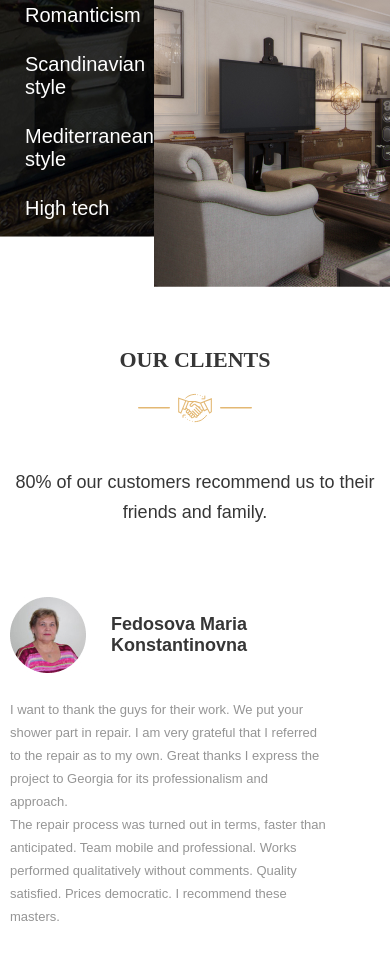
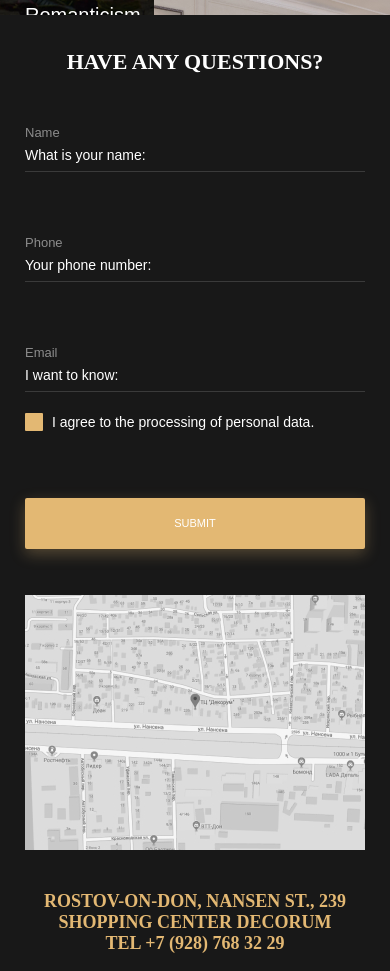
Before and after one commit to romanpast/RepairDesignProjectSF, a website: page index.html in a window 390 px wide. Shown: the part 5174-6145 px from the top of the page. Drawn offline with Linux system fonts and the light colour scheme.

Commit message:
mobile view changes

```diff
--- a/gulpfile.js
+++ b/gulpfile.js
@@ -8,6 +8,7 @@ const pseudoelements = require('postcss-pseudoelements');
 const vmin = require('postcss-vmin');
 const pixrem = require('pixrem');
 const will_change = require('postcss-will-change');
+const reset = require('postcss-css-reset');
 
 gulp.task('modify', () => {
 
@@ -18,7 +19,8 @@ gulp.task('modify', () => {
         opacity,
         pseudoelements,
         vmin,
-        pixrem
+        pixrem,
+        reset
       ];
 
       return gulp.src('public/src/style.css')
--- a/index.html
+++ b/index.html
@@ -363,7 +363,6 @@
                     </div>
                 </div>
             </div>
-            </div>
         </section>
 
         <section class="questions">
@@ -394,13 +393,16 @@
                 <button class="btn-submit" type="submit">Submit</button>
             </div>
             </form>
-            <h3 class="txt-yellow">Rostov-on-Don, Nansen St., 239 Shopping Center
-                Decorum Tel +7 (928) 768 32 29</h3>
-                <div class="icons"> <a href="" class="icon"><img src="public/img/icon-email.svg" alt="email"></a>
-                    <a href="" class="icon"><img src="public/img/icon-inst.svg" alt="instagram"></a></div>
+            <div class="map-wrapper">
+                <h3 class="txt-yellow">Rostov-on-Don, Nansen St., 239 Shopping Center
+                    Decorum Tel +7 (928) 768 32 29</h3>
+                    <div class="icons"> <a href="" class="icon"><img src="public/img/icon-email.svg" alt="email"></a>
+                        <a href="" class="icon"><img src="public/img/icon-inst.svg" alt="instagram"></a></div>
 
-                <img src="public/img/map.jpg" alt="" class="map">
-                </div>
+                    <img src="public/img/map.jpg" alt="location" class="map">
+                    </div>
+            </div>
+
         </section>
 
     </main>
--- a/main.js
+++ b/main.js
@@ -1,11 +1,15 @@
 // media query
 const mobileSize = window.matchMedia("(max-width: 768px)");
 const submitButton = document.querySelector("#submitApplication")
+const locationMap = document.querySelector(".map");
 const changeText = (media) => media.matches ? submitButton.innerHTML = "application" : submitButton.innerHTML = "submit your application";
+const changeImg = (media) => media.matches ? locationMap.src = "public/img/map-s.jpg" : locationMap.src = "public/img/map.jpg";
 
 changeText(mobileSize);
+changeImg(mobileSize);
 mobileSize.addEventListener("change", () => {
     changeText(mobileSize);
+    changeImg(mobileSize);
 });
 
 // checkbox
--- a/package.json
+++ b/package.json
@@ -24,6 +24,7 @@
     "gulp-sourcemaps": "^3.0.0",
     "pixrem": "^5.0.0",
     "postcss-color-rgba-fallback": "^4.0.0",
+    "postcss-css-reset": "^1.0.2",
     "postcss-opacity": "^5.0.0",
     "postcss-pseudoelements": "^5.0.0",
     "postcss-vmin": "^3.0.0",
--- a/public/src/style.scss
+++ b/public/src/style.scss
@@ -31,7 +31,10 @@ serif;
     list-style: none;
 }
 
-html, body {
+html,
+body {
+    margin: 0;
+    padding: 0;
     overflow-x: hidden;
     scroll-behavior: smooth;
 }
@@ -54,7 +57,8 @@ button {
     cursor: pointer;
 }
 
-.info-field, button {
+.info-field,
+button {
     color: white;
     text-transform: uppercase;
     background-color: $yellow;
@@ -350,12 +354,10 @@ header {
     @include flexbox();
     text-align: center;
     margin-bottom: 147px;
-    background: linear-gradient(
-        $black 0px,
+    background: linear-gradient($black 0px,
             $black 329px,
             white 329px,
-        white 100%
-    );
+            white 100%);
 
 
 }
@@ -365,9 +367,11 @@ header {
     color: $black-text;
     max-width: 820px;
     text-align: center;
+
     h3 {
         color: white;
     }
+
     p {
         max-width: 660px;
         margin: 34px auto 91px;
@@ -384,7 +388,7 @@ header {
     color: #FFFFFF;
 
     label {
-        color:rgb(255, 255, 255, 50%);
+        color: rgb(255, 255, 255, 50%);
         font-size: 13px;
     }
 
@@ -393,7 +397,7 @@ header {
 
     input {
         background-color: $black;
-        color:#FFFFFF;
+        color: #FFFFFF;
         width: 100%;
         font-size: 14px;
         border: none;
@@ -423,6 +427,7 @@ header {
     .fname {
         grid-area: fname;
     }
+
     .lname {
         grid-area: lname;
     }
@@ -431,6 +436,7 @@ header {
         grid-area: button;
         justify-self: center;
     }
+
     .checkbox-field {
         grid-area: check;
         margin-top: 33px;
@@ -439,7 +445,7 @@ header {
 
 
     label {
-        color:rgb(54, 54, 54, 50%)
+        color: rgb(54, 54, 54, 50%)
     }
 
     input {
@@ -467,6 +473,7 @@ header {
 .checkbox {
     display: none;
 }
+
 .checkmark {
     position: relative;
     display: inline-flex;
@@ -480,19 +487,21 @@ header {
     color: #fff;
     justify-content: center;
 }
-  .checkmark::before{
+
+.checkmark::before {
     position: absolute;
     content: url('../img/tick.png');
     opacity: 0;
     transition: .2s;
 }
-  .checkbox:checked + .checkmark::before{
+
+.checkbox:checked+.checkmark::before {
     opacity: 1;
 }
 
 .checkbox-text {
     font-size: 14px;
-    color:#FFFFFF;
+    color: #FFFFFF;
 }
 
 .checkbox-text-first {
@@ -510,7 +519,8 @@ header {
 
 // section types
 
-.types, .clients {
+.types,
+.clients {
     color: $black-text;
     @include flexbox();
     text-align: center;
@@ -610,13 +620,13 @@ header {
 }
 
 .request-wrapper {
-    display:flex;
+    display: flex;
     justify-content: space-between;
 }
 
 .steps-wrapper {
     display: grid;
-    height:509px;
+    height: 509px;
     width: 400px;
 
 
@@ -625,14 +635,17 @@ header {
     }
 }
 
-.step, .moneybox {
+.step,
+.moneybox {
     @include flexbox();
     justify-content: flex-start;
 }
 
-.step2, .step3 {
+.step2,
+.step3 {
     width: 160px;
 }
+
 .step4 {
     width: 210px;
 }
@@ -644,13 +657,15 @@ header {
     display: flex;
     flex-direction: column;
 
-    .fname, .lname {
+    .fname,
+    .lname {
         margin-bottom: 48px;
     }
 
     .email {
         margin-bottom: 18px;
     }
+
     .checkbox-field {
         align-self: flex-start;
         margin-bottom: 40px;
@@ -798,7 +813,7 @@ header {
     background-size: cover;
 
     h3 {
-        margin:0 auto 26px;
+        margin: 0 auto 26px;
         max-width: 600px;
     }
 
@@ -816,9 +831,9 @@ header {
 .submitform-question {
     position: relative;
     top: -222px;
-    margin:0 auto calc(-222px + 52px);
+    margin: 0 auto calc(-222px + 52px);
     background-color: #181818;
-    width: 883px;
+    max-width: 883px;
     padding: 34px 181px;
 }
 
@@ -833,11 +848,13 @@ header {
     }
 
 
-    .fname, .lname {
+    .fname,
+    .lname {
         width: 230px;
     }
 
-    .question, .checkbox-field {
+    .question,
+    .checkbox-field {
         margin-top: 50px;
         width: 100%;
     }
@@ -940,6 +957,7 @@ header {
     }
 
     .online-wrapper {
+
         // color: $black-text;
         // max-width: 820px;
         // display: flex;
@@ -1022,7 +1040,10 @@ header {
 
     // section projects
 
-    .slide-titles {
+    .slide-titles,
+    .request-wrapper,
+    .clients,
+    footer {
         display: none;
     }
 
@@ -1050,13 +1071,11 @@ header {
 
     .online {
         margin-bottom: 58px;
-        background: linear-gradient(
-        to top,
+        background: linear-gradient(to top,
                 white 0px,
                 white 25px,
                 $black 25px,
-        $black 100%
-    );
+                $black 100%);
 
 
     }
@@ -1092,7 +1111,7 @@ header {
         }
 
         .checkbox-text-first {
-            color:#FFFFFF;
+            color: #FFFFFF;
         }
 
         .btn-submit-online {
@@ -1102,6 +1121,7 @@ header {
 
     .online-wrapper {
         color: #FFFFFF;
+
         // max-width: 820px;
         // display: flex;
         // justify-content: center;
@@ -1114,6 +1134,7 @@ header {
 
         }
     }
+
     .video {
         width: 340px;
         cursor: pointer;
@@ -1131,6 +1152,7 @@ header {
         text-align: start;
 
     }
+
     .item-info {
         width: 270px;
         top: 223px;
@@ -1142,14 +1164,77 @@ header {
         background-size: cover;
     }
 
-    .request-wrapper {
-        display: none;
-    }
+
 
     .price {
         width: 190px;
         height: 40px;
     }
 
+    // questions
+
+    .questionform-wrapper {
+        display: grid;
+        margin-top: 50px;
+
+        .fname,
+        .lname {
+            margin-bottom: 63px;
+            width: 100%;
+        }
+
+        .question {
+            margin-top: 0;
+        }
+
+        .checkbox-field {
+            margin-top: 21px;
+            width: auto;
+            justify-self: flex-start;
+        }
+
+        .btn-submit {
+            margin-top: 67px;
+        }
+    }
+
+        .submitform-question {
+                    margin: 0 auto calc(-222px + 12px);
+                }
+
+
+
+    .questions {
+        background: #181818;
+    }
+
+    .map-wrapper {
+        display: grid;
+        grid-template-areas: "map"
+            "location"
+            "icons";
+
+        h3 {
+            grid-area: location;
+            font-size: 18px;
+            margin: 0 auto 23px;
+            max-width: 310px;
+        }
+
+        .icons {
+            grid-area: icons;
+            gap: 15px;
+            margin-bottom: 26px;
+        }
+
+        .map {
+            grid-area: map;
+            margin: 0 auto 41px;
+        }
+
+
 
     }
+
+
+}
```
Also changed, not shown: public/css/style.css, public/img/map-s.jpg (added), public/img/questions-bg.jpg, public/src/style.css, 2 other files. Lines whose indentation alone changed are shown as unchanged.
